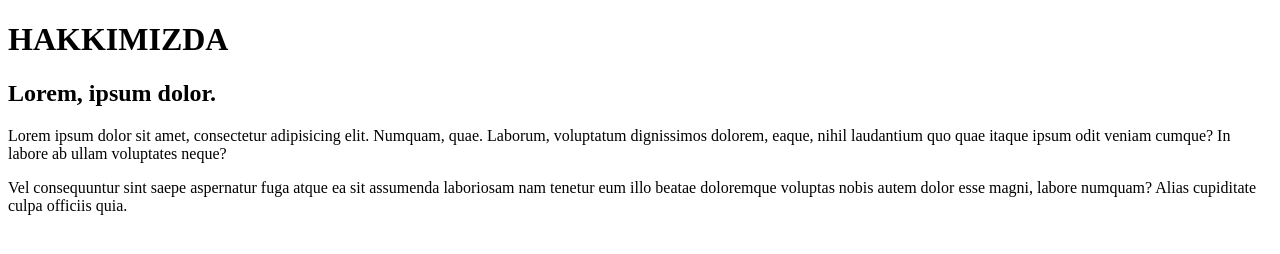
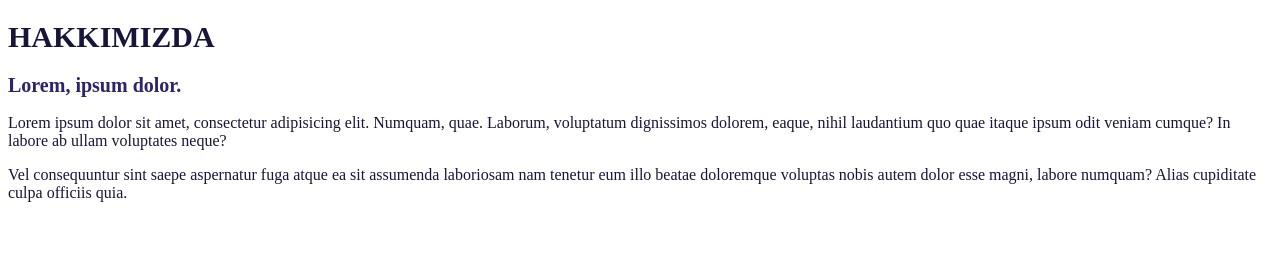
Before and after one commit to westaxms/kodluyoruzilkrepo, a plain HTML site: page CSS/sayfa3.html in a window 1280 px wide. Drawn offline with Linux system fonts and the light colour scheme.

Commit message:
değişiklikler eklendi

```diff
--- a/CSS/sayfa3.html
+++ b/CSS/sayfa3.html
@@ -4,6 +4,19 @@
     <meta charset="UTF-8">
     <meta name="viewport" content="width=device-width, initial-scale=1.0">
     <title>sayfa3</title>
+    <style>
+        h1 {
+            color: #17153B ;
+            font-size: 30px;
+        }
+        h2 {
+            color: #2E236C ;
+            font-size: 20px;
+        }
+        p {
+            color: #17153B;
+        }
+    </style>
 </head>
 <body>
     <h1>HAKKIMIZDA</h1>
```
Also changed, not shown: CSS/Anasayfa.html (+1 -1 lines), CSS/sayfa1.html (+1 -1 lines).
